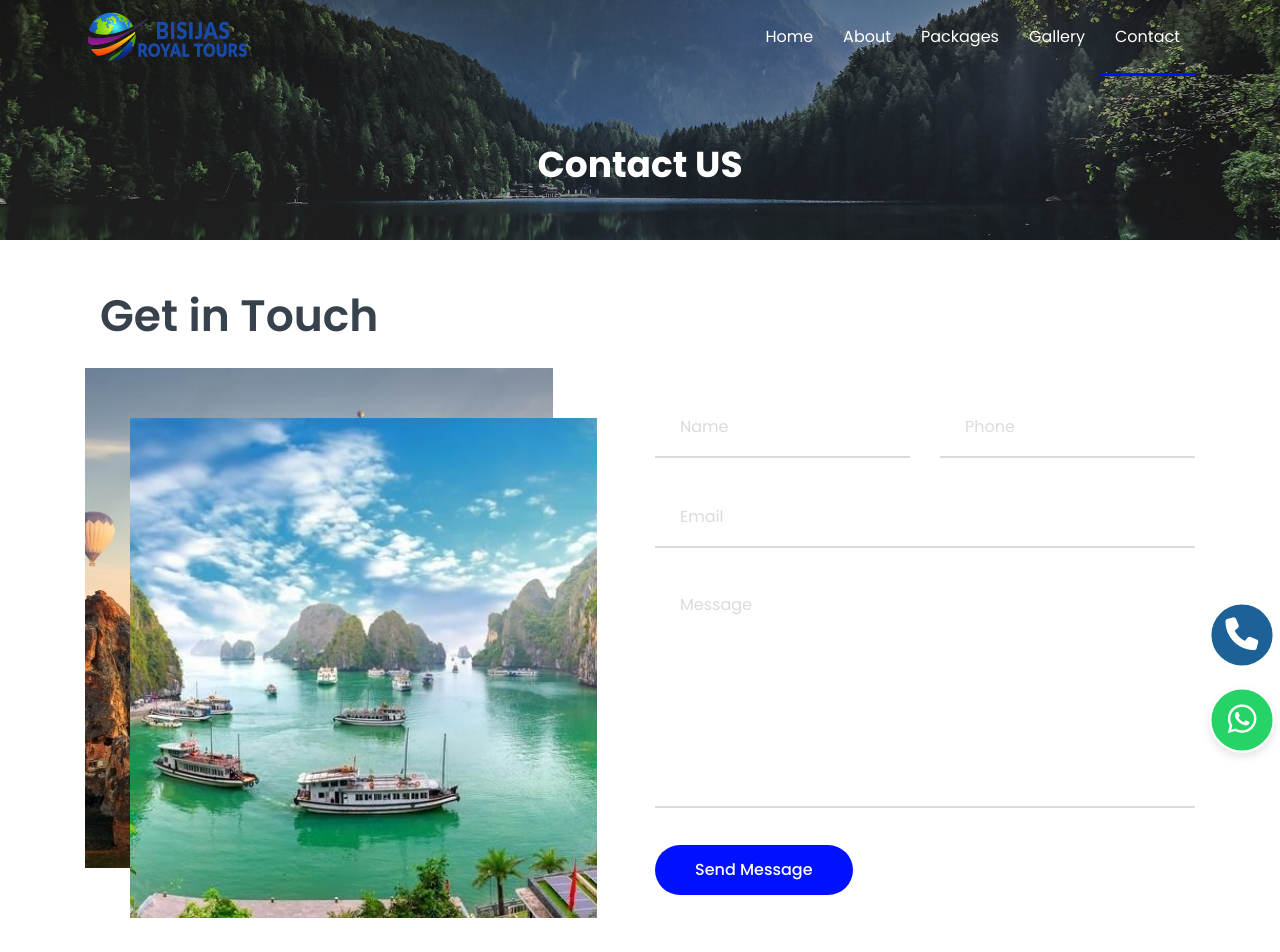
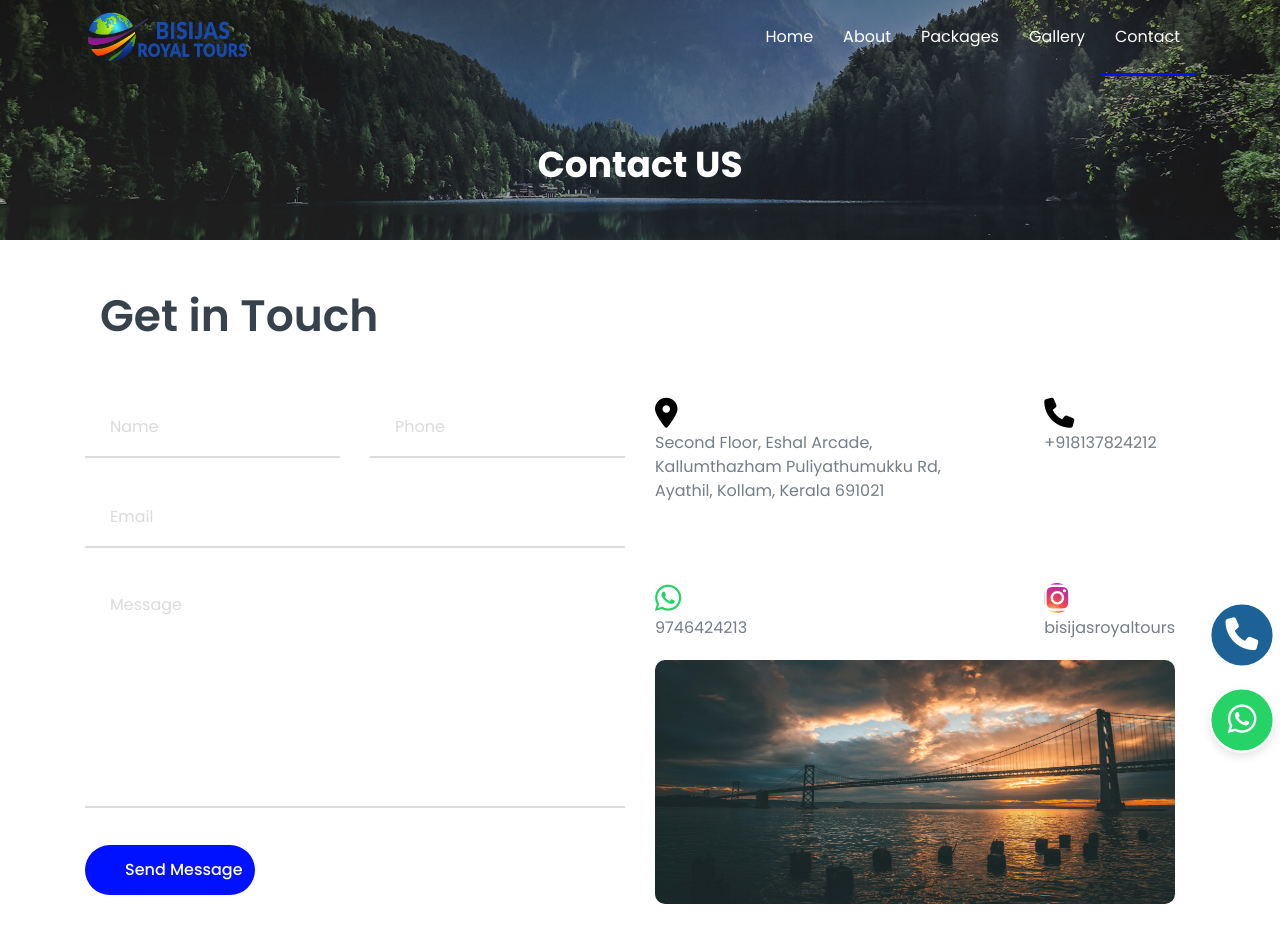
Before and after one commit to Vinith-Vj/Bisijas, a Django app: page /contactus in a window 1280 px wide. Shown: the top 952 px of the page. Run offline with Django 5.2, Linux system fonts and the light colour scheme; some libraries are stand-ins or nearby versions; grey boxes are pictures that could not be loaded.

Commit message:
made some changes

```diff
--- a/static/css/style.css
+++ b/static/css/style.css
@@ -149,6 +149,7 @@ p {
   -webkit-transition: all 0.4s ease-out 0s;
   transition: all 0.4s ease-out 0s;
   background-color: #0011ff;
+  width: 170px;
 }
 
 .main-btn:hover {
@@ -2029,6 +2030,10 @@ p {
   .g-sm-20 {
     gap: 20px;
   }
+}
+
+.g-10 {
+  gap: 10px;
 }
 
 .packages {
@@ -2319,7 +2324,7 @@ figcaption p {
   display: flex;
   gap: 20px;
   flex-direction: column;
-  border: 1px solid black;
+  /* border: 1px solid black; */
   padding: 10px;
   border-radius: 10px;
 }
@@ -2399,3 +2404,35 @@ figcaption p {
 .hovers:hover {
   transform: scale(1.05);
 }
+
+.links {
+  display: flex;
+  flex-direction: row;
+  gap: 83px;
+}
+
+.link-loc {
+  display: flex;
+  flex-direction: column;
+  gap: 80px;
+  justify-content: space-between;
+}
+
+@media (max-width: 767px) {
+  .links {
+    flex-direction: row;
+    justify-content: space-between;
+  }
+}
+
+.contact-img-bottom img {
+  height: 244px;
+  margin-top: 20px;
+  width: 100%;
+  border-radius: 10px;
+}
+
+.service-card {
+  background-color: #d2d5d95c !important;
+  border-radius: 10px;
+}
--- a/templates/about_us.html
+++ b/templates/about_us.html
@@ -117,7 +117,7 @@
 
 </div>
 
-<div class="container mt-50">
+<div class="container mt-50 mb-30">
     <div class="row">
         <div class="col-6 vision">
             <div class="section_title text-center pb-25">
@@ -126,13 +126,13 @@
             </div>
         </div>
         <div class="col-6 vision-img" data-aos="fade-down" data-aos-duration="800">
-            <img src="{% static "images/Vision-2.jpeg" %}" alt="">
+            <img src="{% static "images/vision-3.jpg" %}" alt="">
         </div>
     </div>
 
     <div class="row">
         <div class="col-6 vision-img" data-aos="fade-down" data-aos-duration="800">
-            <img src="{% static "images/target-2.jpeg" %}" alt="">
+            <img src="{% static "images/mission-3.jpg" %}" alt="">
         </div>
         <div class="col-6 vision">
             <div class="section_title text-center pb-25">
--- a/templates/base.html
+++ b/templates/base.html
@@ -115,7 +115,7 @@
 
 
     <section id="footer" class="footer_area">
-        <div class="footer_widget pt-80 pb-130">
+        <div class="footer_widget pt-80 pb-30">
             <div class="container">
                 <div class="row">
                     <div class="col-lg-6 col-md-6 order-md-1 order-lg-1">
@@ -139,7 +139,7 @@
                                 <ul class="link">
                                     <li><a href="\">Home</a></li>
                                     <li><a href="aboutus">About</a></li>
-                                    <li><a href="packages">Pacakges</a></li>
+                                    <li><a href="packages">Packages</a></li>
                                     <li><a href="gallery">Gallery</a></li>
                                     <li><a href="contactus">Contact</a></li>
                                 </ul>
@@ -150,7 +150,6 @@
                                     <li><a href="javascript:void(0)">Customer Support</a></li>
                                     <li><a href="javascript:void(0)">Privacy & Policy</a></li>
                                     <li><a href="javascript:void(0)">Terms & Condition</a></li>
-                                    <li><a href="javascript:void(0)">Forum</a></li>
                                     <li><a href="javascript:void(0)">Tour Guide</a></li>
                                 </ul>
                             </div> <!-- footer link -->
--- a/templates/contact_us.html
+++ b/templates/contact_us.html
@@ -24,17 +24,9 @@
         </div> <!-- section title -->
     </div>
 
-    <div class="row mb-30 g-sm-20">
+    <div class="row mb-30">
 
-        <div class="col-lg-6 col-sm-12 pr-35 mb-80 ">
-            <div class="why_img" data-aos="fade-down-right" data-aos-duration="800">
-                <img src="{% static "images/img-3.jpeg" %}" alt="">
-            </div>
 
-            <div class="why_img_2" data-aos="fade-up-left" data-aos-duration="800">
-                <img src="{% static "images/Vietnam.jpeg" %}" alt="">
-            </div>
-        </div>
 
         <div class="contact_form col-lg-6 col-sm-12">
             <div class="row">
@@ -67,6 +59,55 @@
                 </div>
         </div>
 
+        <div class="col-lg-6 col-sm-12 pr-35 mt-30">
+            {% comment %} <div class="why_img" data-aos="fade-down-right" data-aos-duration="800">
+                <img src="{% static "images/img-3.jpeg" %}" alt="">
+            </div>
+
+            <div class="why_img_2" data-aos="fade-up-left" data-aos-duration="800">
+                <img src="{% static "images/Vietnam.jpeg" %}" alt="">
+            </div> {% endcomment %}
+
+            <div class="links">
+                <div class="link-loc">
+                    <div>
+                        <i class="fa-solid fa-location-dot" style="color: black;"></i>
+                        <p>
+                            Second Floor, Eshal Arcade, Kallumthazham Puliyathumukku Rd, Ayathil, Kollam, Kerala 691021
+                        </p>
+                    </div>
+
+                    <div>
+                        <a href="https://wa.me/9746424213" target="_blank" style="text-decoration: none; color: inherit;">
+                            <i class="fa-brands fa-whatsapp" style="color: #25d366;"></i>
+                        </a>
+                        <p>
+                            9746424213
+                        </p>
+                    </div>
+                </div>
+
+                <div class="link-loc">
+                    <div>
+                        <a href="tel:+918137824212" target="_blank" style="text-decoration: none; color: inherit;">
+                            <i class="fa-solid fa-phone" style="color: black;"></i>
+                        </a>
+                        <p>+918137824212</p>
+                    </div>
+                    <div>
+                        <a href="https://www.instagram.com/bisijasroyaltours?igsh=a3N1OXo1a3d3enQ2" target="_blank" style="text-decoration: none; color: inherit;">
+                            <i class="fa-brands fa-instagram instagram"></i>
+                        </a>
+                        <p href="https://www.instagram.com/bisijasroyaltours?igsh=a3N1OXo1a3d3enQ2">bisijasroyaltours</p>
+                    </div>
+                </div>
+            </div>
+            <div class="contact-img-bottom">
+                <img src="{% static "images/contact-bottom.jpg" %}" alt="">
+            </div>
+
+        </div>
+
         {% comment %} <div class="col-lg-6 col-sm-12 contact-img">
             <img src="{% static "images/Thailand.jpeg" %}" alt="" >
         </div> {% endcomment %}
@@ -74,7 +115,7 @@
 
     </div>
 
-    <div class="row mt-30 mb-30 g-sm-20 pt-20 pb-20" style="border-top: 1px solid; border-bottom: 1px solid;">
+    {% comment %} <div class="row mt-30 mb-30 g-sm-20 pt-20 pb-20" style="border-top: 1px solid; border-bottom: 1px solid;">
         <div class="col-lg-3 col-sm-6">
             <i class="fa-solid fa-location-dot" style="color: black;"></i>
             <p>
@@ -107,7 +148,7 @@
                 <p href="https://www.instagram.com/bisijasroyaltours?igsh=a3N1OXo1a3d3enQ2">bisijasroyaltours</p>
             </div>
         </div>
-    </div>
+    </div> {% endcomment %}
 
 
 </div>
--- a/templates/packages.html
+++ b/templates/packages.html
@@ -10,7 +10,7 @@
 {% load static %}
 
 <section style="background-color: #babaf95e">
-    <div class="container mb-80">
+    <div class="container">
         {% comment %} <div class="d-flex flex-column" style="gap: 100px;">
             <div class="packages d-flex mt-lg-80 mt-sm-20">
                 <div class="package_img" data-aos="slide-right" data-aos-duration="800">
@@ -85,7 +85,7 @@
             </div>
         </div> {% endcomment %}
 
-        <div class="row">
+        <div class="row pb-30">
             <div class="col-12 hovers">
                 <div class="row single_services mt-50 wow fadeInUp" data-wow-duration="1.3s" data-wow-delay="0.2s">
                     <div class="services_img col-lg-5 col-sm-12">
```
Also changed, not shown: templates/index.html (+4 -4 lines), static/images/contact-bottom.jpg (added), static/images/mission-3.jpg (added), static/images/vision-3.jpg (added).
